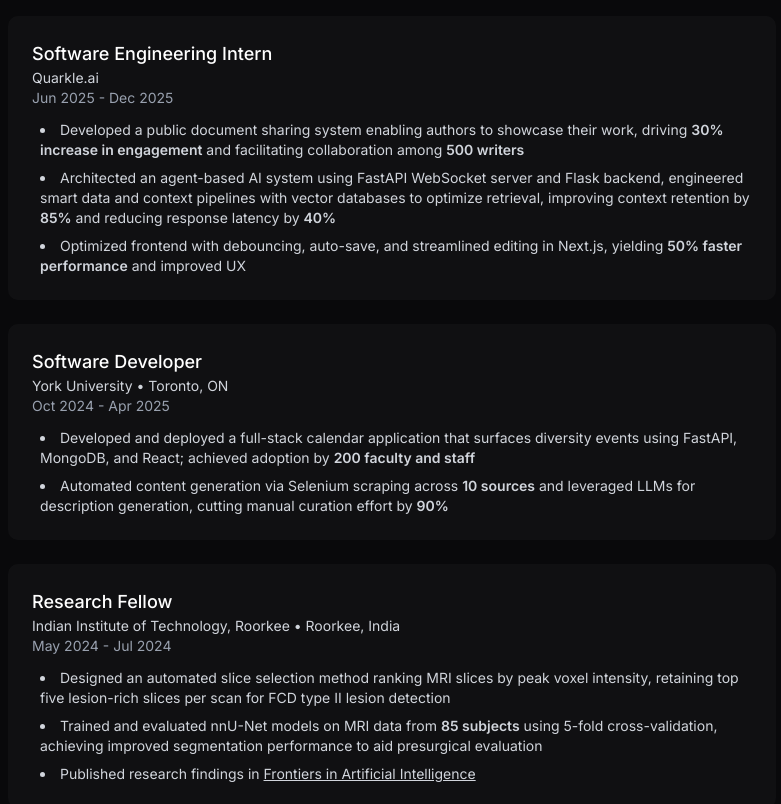
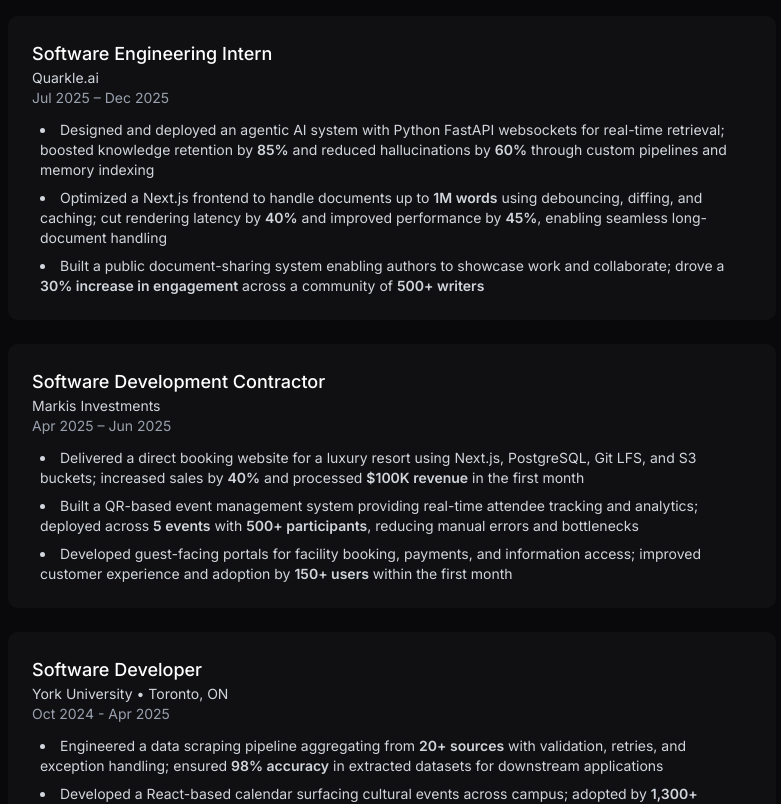
Before and after one commit to arnavmalhotra/portfolio, a Next.js app: page /about in a window 1280 px wide. Shown: the part 520-1324 px from the top of the page, without its empty margins (248-1029 px from the left). Built offline with nearby package versions, Linux system fonts and the light colour scheme.

Commit message:
resume update

```diff
--- a/app/component/about.tsx
+++ b/app/component/about.tsx
@@ -55,17 +55,30 @@ export default function About() {
               <div>
                 <h3 className="text-lg font-medium text-white dark:text-gray-900">Software Engineering Intern</h3>
                 <p className="text-sm">Quarkle.ai</p>
-                <p className="text-sm text-gray-400 dark:text-gray-600">Jun 2025 - Dec 2025</p>
+                <p className="text-sm text-gray-400 dark:text-gray-600">Jul 2025 – Dec 2025</p>
               </div>
               <ul className="list-disc list-inside text-sm space-y-2 ml-2">
-                <li>Developed a public document sharing system enabling authors to showcase their work, driving <span className="font-semibold">30% increase in engagement</span> and facilitating collaboration among <span className="font-semibold">500 writers</span></li>
-                <li>Architected an agent-based AI system using FastAPI WebSocket server and Flask backend, engineered smart data and context pipelines with vector databases to optimize retrieval, improving context retention by <span className="font-semibold">85%</span> and reducing response latency by <span className="font-semibold">40%</span></li>
-                <li>Optimized frontend with debouncing, auto-save, and streamlined editing in Next.js, yielding <span className="font-semibold">50% faster performance</span> and improved UX</li>
+                <li>Designed and deployed an agentic AI system with Python FastAPI websockets for real-time retrieval; boosted knowledge retention by <span className="font-semibold">85%</span> and reduced hallucinations by <span className="font-semibold">60%</span> through custom pipelines and memory indexing</li>
+                <li>Optimized a Next.js frontend to handle documents up to <span className="font-semibold">1M words</span> using debouncing, diffing, and caching; cut rendering latency by <span className="font-semibold">40%</span> and improved performance by <span className="font-semibold">45%</span>, enabling seamless long-document handling</li>
+                <li>Built a public document-sharing system enabling authors to showcase work and collaborate; drove a <span className="font-semibold">30% increase in engagement</span> across a community of <span className="font-semibold">500+ writers</span></li>
               </ul>
             </div>
           </div>
 
-
+          <div className="bg-zinc-900/50 rounded-lg p-6 hover:bg-zinc-900/70 transition-colors dark:bg-zinc-200 dark:text-gray-900">
+            <div className="space-y-3">
+              <div>
+                <h3 className="text-lg font-medium text-white dark:text-gray-900">Software Development Contractor</h3>
+                <p className="text-sm">Markis Investments</p>
+                <p className="text-sm text-gray-400 dark:text-gray-600">Apr 2025 – Jun 2025</p>
+              </div>
+              <ul className="list-disc list-inside text-sm space-y-2 ml-2">
+                <li>Delivered a direct booking website for a luxury resort using Next.js, PostgreSQL, Git LFS, and S3 buckets; increased sales by <span className="font-semibold">40%</span> and processed <span className="font-semibold">$100K revenue</span> in the first month</li>
+                <li>Built a QR-based event management system providing real-time attendee tracking and analytics; deployed across <span className="font-semibold">5 events</span> with <span className="font-semibold">500+ participants</span>, reducing manual errors and bottlenecks</li>
+                <li>Developed guest-facing portals for facility booking, payments, and information access; improved customer experience and adoption by <span className="font-semibold">150+ users</span> within the first month</li>
+              </ul>
+            </div>
+          </div>
 
           <div className="bg-zinc-900/50 rounded-lg p-6 hover:bg-zinc-900/70 transition-colors dark:bg-zinc-200 dark:text-gray-900">
             <div className="space-y-3">
@@ -75,8 +88,8 @@ export default function About() {
                 <p className="text-sm text-gray-400 dark:text-gray-600">Oct 2024 - Apr 2025</p>
               </div>
               <ul className="list-disc list-inside text-sm space-y-2 ml-2">
-                <li>Developed and deployed a full-stack calendar application that surfaces diversity events using FastAPI, MongoDB, and React; achieved adoption by <span className="font-semibold">200 faculty and staff</span></li>
-                <li>Automated content generation via Selenium scraping across <span className="font-semibold">10 sources</span> and leveraged LLMs for description generation, cutting manual curation effort by <span className="font-semibold">90%</span></li>
+                <li>Engineered a data scraping pipeline aggregating from <span className="font-semibold">20+ sources</span> with validation, retries, and exception handling; ensured <span className="font-semibold">98% accuracy</span> in extracted datasets for downstream applications</li>
+                <li>Developed a React-based calendar surfacing cultural events across campus; adopted by <span className="font-semibold">1,300+ students and faculty</span>, strengthening accessibility and engagement</li>
               </ul>
             </div>
           </div>
@@ -89,9 +102,8 @@ export default function About() {
                 <p className="text-sm text-gray-400 dark:text-gray-600">May 2024 - Jul 2024</p>
               </div>
               <ul className="list-disc list-inside text-sm space-y-2 ml-2">
-                <li>Designed an automated slice selection method ranking MRI slices by peak voxel intensity, retaining top five lesion-rich slices per scan for FCD type II lesion detection</li>
-                <li>Trained and evaluated nnU-Net models on MRI data from <span className="font-semibold">85 subjects</span> using 5-fold cross-validation, achieving improved segmentation performance to aid presurgical evaluation</li>
-                <li>Published research findings in <a href="https://www.frontiersin.org/journals/artificial-intelligence/articles/10.3389/frai.2025.1601815/abstract" className="underline" target="_blank" rel="noreferrer">Frontiers in Artificial Intelligence</a></li>
+                <li>Trained nnU-Net models on MRI data from <span className="font-semibold">85 subjects</span> with 5-fold cross-validation, achieving Dice score <span className="font-semibold">0.52 ± 0.05</span> for epilepsy lesion segmentation; results published in <a href="https://www.frontiersin.org/journals/artificial-intelligence/articles/10.3389/frai.2025.1601815/abstract" className="underline" target="_blank" rel="noreferrer">Frontiers in Artificial Intelligence</a></li>
+                <li>Designed an automated slice selection method ranking MRI slices by voxel intensity to highlight lesion-rich regions; improved lesion detection accuracy by <span className="font-semibold">30%</span> for FCD Type II</li>
               </ul>
             </div>
           </div>
```
Also changed, not shown: 1 other file (tests, documents, lock files or other folders).
